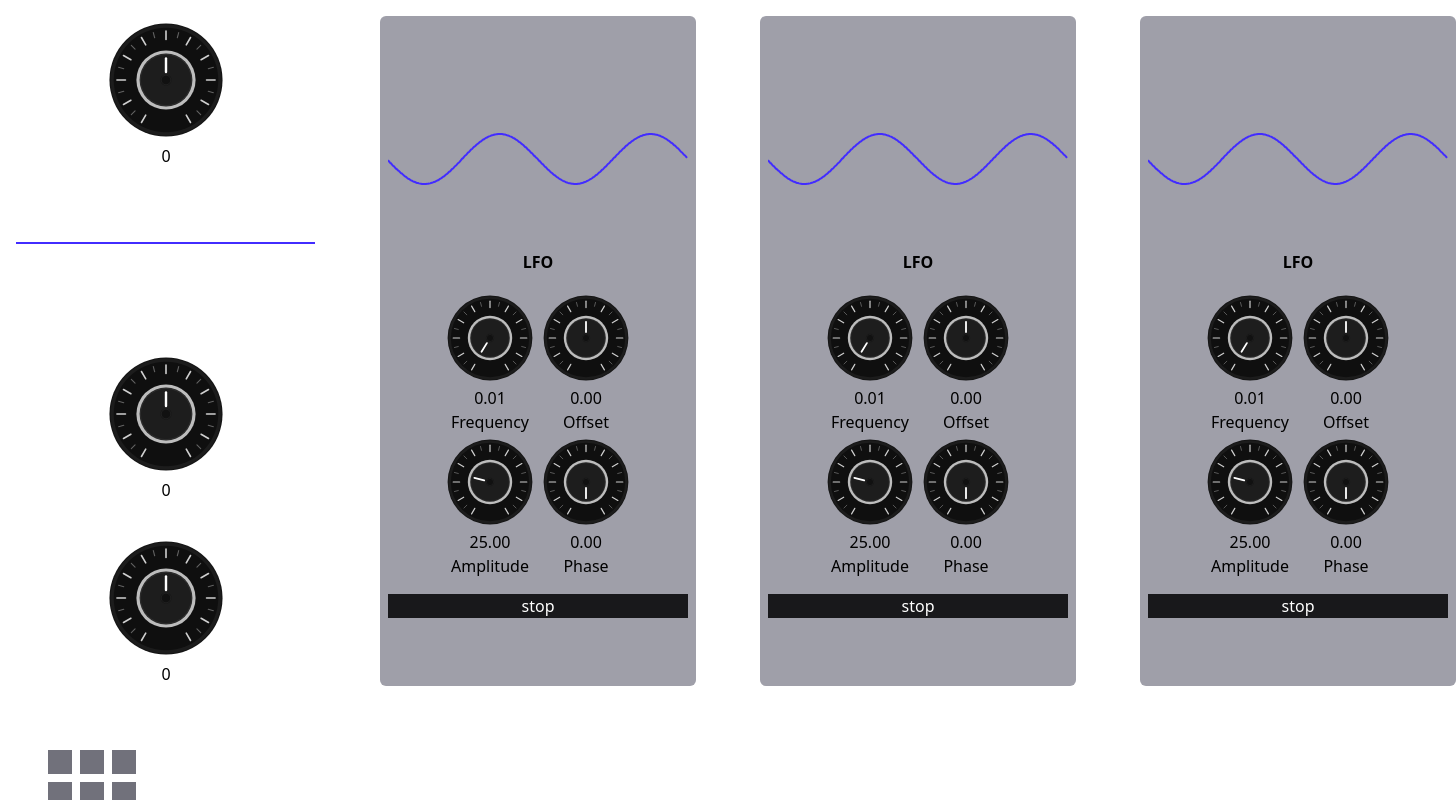
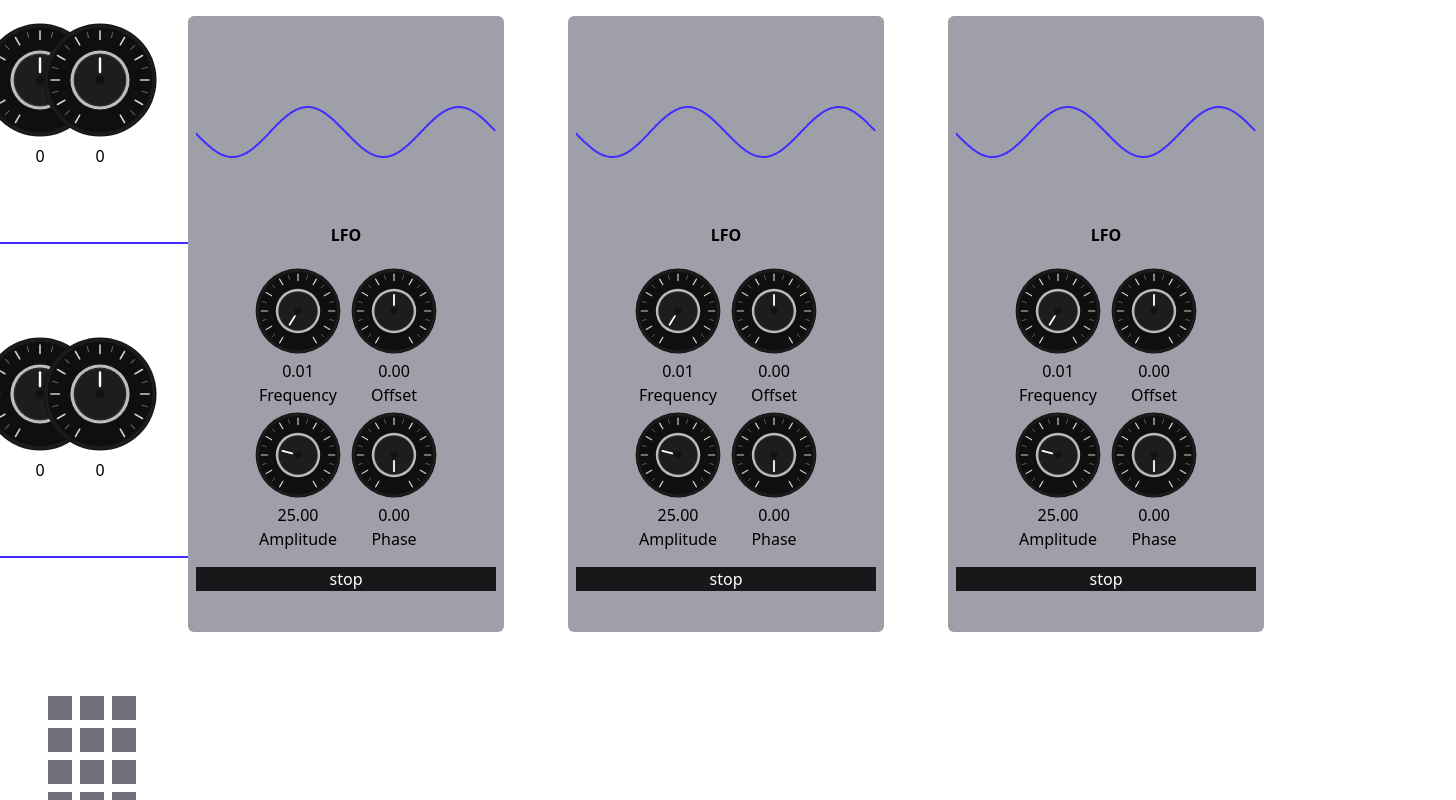
Before and after one commit to ryanennns/websynth, a Vue app: page / in a window 1280 px wide. Shown: the top 800 px of the page, 1456 px wide, since content can reach past the window. Built offline with nearby package versions, Linux system fonts and the light colour scheme.

Commit message:
array works nice

```diff
--- a/src/App.vue
+++ b/src/App.vue
@@ -1,7 +1,11 @@
 <template>
   <div class="flex flex-row gap-16 p-4">
-    <div class="flex gap-8 flex-col">
-      <div class="flex-col flex justify-center items-center">
+    <div class="grid grid-rows-2 grid-cols-2 gap-3">
+      <div
+        class="flex-col flex justify-center items-center"
+        v-for="i in controlSurfaceX"
+        :key="i"
+      >
         <Dial
           :max="100"
           :min="-100"
@@ -9,37 +13,11 @@
           :default="0"
           :head="DialHead"
           :back="DialBack"
-          v-model="generators[0]!"
+          v-model="generators[i - 1]!"
           class="h-32 w-32"
         />
-        <p>{{ Math.round(generators[0]!) }}</p>
-        <canvas ref="canvas" />
-      </div>
-      <div class="flex-col flex justify-center items-center">
-        <Dial
-          :max="100"
-          :min="-100"
-          :offset="0"
-          :default="0"
-          :head="DialHead"
-          :back="DialBack"
-          v-model="generators[1]!"
-          class="h-32 w-32"
-        />
-        <p>{{ Math.round(generators[1]!) }}</p>
-      </div>
-      <div class="flex-col flex justify-center items-center">
-        <Dial
-          :max="100"
-          :min="-100"
-          :offset="0"
-          :default="0"
-          :head="DialHead"
-          :back="DialBack"
-          v-model="generators[2]!"
-          class="h-32 w-32"
-        />
-        <p>{{ Math.round(generators[2]!) }}</p>
+        <p>{{ Math.round(generators[i - 1]!) }}</p>
+        <SineGraph :model-value="generators[i - 1]!" />
       </div>
     </div>
     <Lfo v-model="effects[0]!" />
@@ -61,15 +39,20 @@ import DialBack from "@/components/Dials/Default/DialBack.vue";
 import DialHead from "@/components/Dials/Default/DialHead.vue";
 import Lfo from "@/components/Lfo.vue";
 import MatrixComponent from "@/components/Matrix.vue";
-import { onMounted, ref, unref } from "vue";
+import { ref } from "vue";
 import { counter } from "@/core.ts";
+import SineGraph from "@/components/SineGraph.vue";
 
-const generators = ref<number[]>([0, 0, 0]);
+const controlSurfaceX = 4;
+const controlSurfaceY = 3;
 
-const effects = ref<number[]>([0, 0, 0]);
+const generators = ref<number[]>(
+  Array.from({ length: controlSurfaceX }).map(() => 0),
+);
+const effects = ref<number[]>(
+  Array.from({ length: controlSurfaceY }).map(() => 0),
+);
 
-const controlSurfaceX = 3;
-const controlSurfaceY = 3;
 const controlSurface = ref<boolean[][]>(
   Array.from({ length: controlSurfaceX }).map(() =>
     Array.from({
@@ -95,44 +78,4 @@ const loop = () => {
 };
 
 loop();
-
-const canvas = ref();
-const history: (number | undefined)[] = Array.from({ length: 300 }).map(
-  () => undefined,
-);
-const draw = () => {
-  const plotSine = (ctx: CanvasRenderingContext2D) => {
-    const width = ctx.canvas.width;
-    const height = ctx.canvas.height;
-
-    ctx.beginPath();
-    ctx.lineWidth = 2;
-    ctx.strokeStyle = "rgb(66,44,255)";
-
-    let x = 0;
-    history.shift();
-    history.push(height / 2 + (unref(generators.value[0]) ?? 0));
-    while (x < width) {
-      ctx.lineTo(x, history[x]!);
-
-      x++;
-    }
-    ctx.stroke();
-    ctx.save();
-  };
-
-  const ctx = canvas.value?.getContext("2d");
-
-  if (!ctx) {
-    return;
-  }
-
-  ctx.clearRect(0, 0, 500, 500);
-
-  plotSine(ctx);
-
-  requestAnimationFrame(draw);
-};
-
-onMounted(() => requestAnimationFrame(draw));
 </script>
--- a/src/components/Lfo.vue
+++ b/src/components/Lfo.vue
@@ -1,6 +1,6 @@
 <template>
   <div class="rounded-md p-2 bg-zinc-400 flex flex-col justify-center gap-4">
-    <canvas ref="canvas" />
+    <SineGraph :model-value="v" />
     <h1 class="text-center font-bold">LFO</h1>
     <div class="flex justify-center items-center">
       <div class="flex flex-col">
@@ -75,6 +75,7 @@ import DialHead from "./Dials/Default/DialHead.vue";
 import DialBack from "./Dials/Default/DialBack.vue";
 import Dial from "./Dial.vue";
 import { counter } from "@/core.ts";
+import SineGraph from "@/components/SineGraph.vue";
 
 interface Props {
   modelValue: number;
@@ -83,55 +84,11 @@ interface Props {
 defineProps<Props>();
 const emit = defineEmits(["update:modelValue"]);
 
-let canvas = ref<HTMLCanvasElement>();
-
 let on = ref<boolean>(true);
 const phase = ref<number>(0.0);
 const offset = ref<number>(0);
 const amplitude = ref<number>(0.5);
 const frequency = ref<number>(0.5);
-
-const history: (number | undefined)[] = Array.from({
-  length: canvas.value?.getContext("2d")!.canvas.width ?? 300,
-}).map(() => undefined);
-const draw = () => {
-  const plotSine = (ctx: CanvasRenderingContext2D) => {
-    const width = ctx.canvas.width;
-    const height = ctx.canvas.height;
-
-    ctx.beginPath();
-    ctx.lineWidth = 2;
-    ctx.strokeStyle = "rgb(66,44,255)";
-
-    let x = 0;
-    history.shift();
-    history.push(
-      height / 2 +
-        amplitude.value * Math.sin((x + counter.value) * frequency.value),
-    );
-    while (x < width) {
-      ctx.lineTo(x, history[x]!);
-      x++;
-    }
-    ctx.stroke();
-    ctx.save();
-  };
-
-  const ctx = canvas.value?.getContext("2d");
-
-  if (!ctx) {
-    requestAnimationFrame(draw);
-    return;
-  }
-
-  ctx.clearRect(0, 0, 500, 500);
-
-  plotSine(ctx);
-
-  requestAnimationFrame(draw);
-};
-
-requestAnimationFrame(draw);
 
 const v = computed<number>(() => {
   const p = ((2 * Math.PI) / 360) * phase.value;
```
